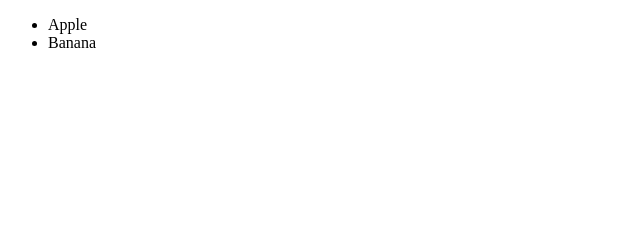
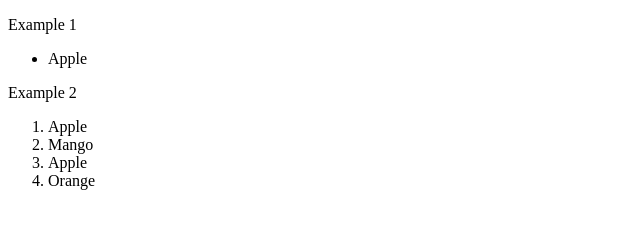
Before and after one commit to jibon969/JavaScript-DOM, a plain HTML site: page 04-appendChild/index.html in a window 1280 px wide. Shown: the whole page, without its empty margins (0-640 px from the left). Drawn offline with Linux system fonts and the light colour scheme.

Commit message:
using for loop added item

```diff
--- a/04-appendChild/index.html
+++ b/04-appendChild/index.html
@@ -8,20 +8,35 @@
 </head>
 <body>
 
-
+    <p>Example 1</p>
     <ul id="myList">
         <li>Apple</li>
     </ul>
 
+    <p>Example 2</p>
+    <ol id="newItem">
+        <li>Apple</li>
+    </ol>
+
+
     <script type="text/javascript">
         // parent Element
-        const myList = document.getElementById("myList");
+        // const myList = document.getElementById("myList");
 
-        // Add new item
-        let newItem = document.createElement("li");
-        newItem.textContent = "Banana";
-        myList.appendChild(newItem)
+        // // Add new item
+        // let newItem = document.createElement("li");
+        // newItem.textContent = "Banana";
+        // myList.appendChild(newItem)
 
+        // using loop
+        const newItem  = document.getElementById("newItem");
+        const fruitList = ["Mango", "Apple", "Orange"]
+
+        for(let fruit of fruitList){
+            let newItemList = document.createElement("li");
+            newItemList.textContent = fruit;
+            newItem.appendChild(newItemList)
+        }
 
     </script>
 
```
